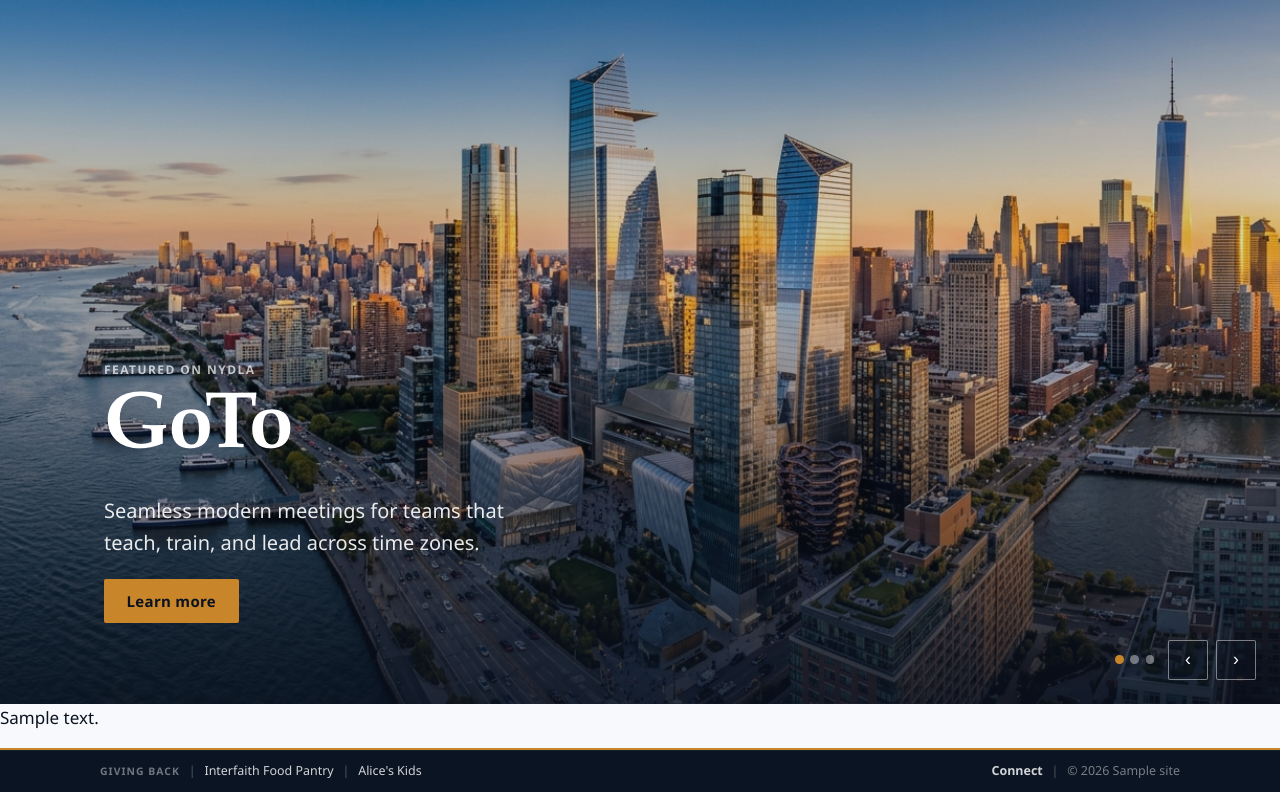
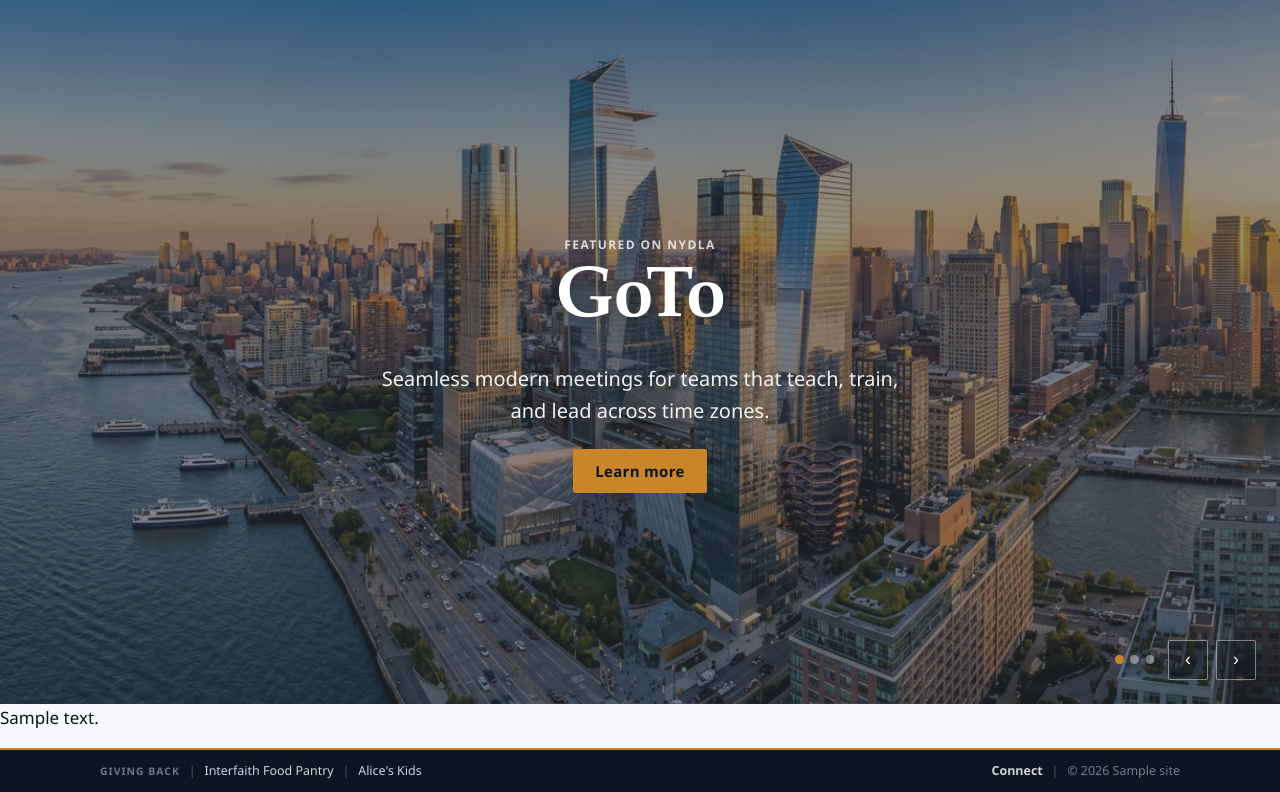
Before and after one commit to stratusstaff/nydla-wordpress, a WordPress theme: template front-page.php in a window 1280 px wide. Shown: the part 150-942 px from the top of the page. Run offline with PHP 8.4 and a stand-in for WordPress, Linux system fonts and the light colour scheme; the site name, menu and one post (Sample post) are stand-ins, and other content is empty; some libraries are stand-ins or nearby versions.

Commit message:
Carousel: static skyline backdrop + grey overlay; slides are content only
Match nydla.org — one shared backdrop, per-slide main image/title/text/CTA. Soft-migrate old full-bleed slide images.

```diff
--- a/assets/css/main.css
+++ b/assets/css/main.css
@@ -1287,7 +1287,7 @@ p {
 	margin-right: 0;
 }
 
-/* Hero carousel */
+/* Hero carousel — static backdrop (nydla.org pattern); slides = main image + copy */
 .nydla-carousel {
 	position: relative;
 	isolation: isolate;
@@ -1299,7 +1299,32 @@ p {
 	max-width: 100%;
 }
 
+.nydla-carousel__backdrop {
+	position: absolute;
+	inset: 0;
+	z-index: 0;
+	pointer-events: none;
+}
+
+.nydla-carousel__backdrop img {
+	width: 100%;
+	height: 100%;
+	object-fit: cover;
+	object-position: 52% 38%;
+}
+
+.nydla-carousel__overlay {
+	position: absolute;
+	inset: 0;
+	z-index: 1;
+	pointer-events: none;
+	/* Grey translucent wash — kills brightness so slide copy stays readable */
+	background: rgba(48, 54, 62, 0.52);
+}
+
 .nydla-carousel__track {
+	position: relative;
+	z-index: 2;
 	display: flex;
 	width: 100%;
 	transition: transform 0.55s var(--nydla-ease);
@@ -1313,60 +1338,63 @@ p {
 	max-width: 100%;
 	min-height: min(88vh, 46rem);
 	display: grid;
-	align-items: end;
+	align-items: center;
+	justify-items: center;
 	box-sizing: border-box;
-}
-
-.nydla-carousel__media {
-	position: absolute;
-	inset: 0;
-	z-index: 0;
-}
-
-.nydla-carousel__media img {
-	width: 100%;
-	height: 100%;
-	object-fit: cover;
-	/* Ann pick: aerial Hudson Yards — keep skyline weight mid-frame, sky above for air */
-	object-position: 52% 38%;
-}
-
-.nydla-carousel__media::after {
-	content: "";
-	position: absolute;
-	inset: 0;
-	background:
-		linear-gradient(180deg, rgba(11, 18, 32, 0.28) 0%, rgba(11, 18, 32, 0.12) 42%, rgba(11, 18, 32, 0.82) 100%);
+	padding: var(--nydla-space-xxl) var(--nydla-space-md) 4.5rem;
+}
+
+.nydla-carousel__inner {
+	width: 100%;
+	max-width: min(42rem, 100%);
+	text-align: center;
+}
+
+.nydla-carousel__main {
+	margin: 0 auto 1.35rem;
+	max-width: min(36rem, 100%);
+}
+
+.nydla-carousel__main img {
+	display: block;
+	width: auto;
+	max-width: 100%;
+	max-height: 9.5rem;
+	height: auto;
+	margin-inline: auto;
+	object-fit: contain;
+	filter: drop-shadow(0 8px 24px rgba(0, 0, 0, 0.35));
 }
 
 .nydla-carousel__copy {
-	position: relative;
-	z-index: 1;
-	max-width: var(--nydla-wide);
-	width: 100%;
 	margin-inline: auto;
-	padding: var(--nydla-space-xxl) var(--nydla-space-md) var(--nydla-space-xl);
 }
 
 .nydla-carousel .nydla-eyebrow {
-	color: rgba(255, 255, 255, 0.7);
+	color: rgba(255, 255, 255, 0.78);
 }
 
 .nydla-carousel__brand {
 	font-family: var(--nydla-font-display);
-	font-size: clamp(2.6rem, 7vw, 5rem);
+	font-size: clamp(2.4rem, 6.5vw, 4.5rem);
 	font-weight: 600;
 	letter-spacing: -0.02em;
 	line-height: 0.95;
-	margin: 0 0 0.35em;
+	margin: 0 0 0.4em;
 	color: var(--nydla-white);
+	text-shadow: 0 2px 18px rgba(0, 0, 0, 0.35);
 }
 
 .nydla-carousel__text {
-	max-width: 28rem;
-	margin: 0 0 1.25rem;
+	max-width: 34rem;
+	margin: 0 auto 1.35rem;
 	font-size: clamp(1.05rem, 2vw, 1.25rem);
-	color: rgba(255, 255, 255, 0.9);
+	color: rgba(255, 255, 255, 0.92);
+	text-shadow: 0 1px 12px rgba(0, 0, 0, 0.3);
+}
+
+.nydla-carousel__cta {
+	margin: 0;
 }
 
 .nydla-carousel__controls {
--- a/functions.php
+++ b/functions.php
@@ -9,7 +9,7 @@ if ( ! defined( 'ABSPATH' ) ) {
 	exit;
 }
 
-define( 'NYDLA_WP_VERSION', '1.4.2' );
+define( 'NYDLA_WP_VERSION', '1.4.3' );
 define( 'NYDLA_WP_DIR', get_template_directory() );
 define( 'NYDLA_WP_URI', get_template_directory_uri() );
 
--- a/inc/customizer.php
+++ b/inc/customizer.php
@@ -446,6 +446,7 @@ function nydla_wp_rest_theme_mod_keys() {
 		'nydla_show_giving',
 		'nydla_show_social',
 		'nydla_partner_slide_count',
+		'nydla_partner_backdrop',
 		'nydla_partner_1_image',
 		'nydla_partner_2_image',
 		'nydla_partner_3_image',
--- a/style.css
+++ b/style.css
@@ -4,7 +4,7 @@ Theme URI: https://nydla.com
 Author: Bez Leda Studios
 Author URI: https://bezledastudios.com/
 Description: Theme for NYDLA (New York Distance Learning Association) — NYDLA.com and future NYDLA.biz sponsor mini-sites. Block patterns + classic PHP templates. Skyline-first, fast by default.
-Version: 1.4.2
+Version: 1.4.3
 Requires at least: 6.4
 Tested up to: 6.7
 Requires PHP: 8.0
--- a/template-parts/partner-carousel.php
+++ b/template-parts/partner-carousel.php
@@ -1,16 +1,30 @@
 <?php
 /**
  * Home Page-1 partner carousel (Customizer-driven).
+ * Static skyline backdrop; slides carry main image + title + text + CTA only.
  *
  * @package Nydla_Wordpress
  */
 
-$slides = nydla_wp_get_partner_slides();
+$slides   = nydla_wp_get_partner_slides();
+$backdrop = nydla_wp_partner_backdrop();
 if ( empty( $slides ) ) {
 	return;
 }
 ?>
 <section class="nydla-bleed nydla-carousel" data-nydla-carousel aria-roledescription="carousel" aria-label="<?php esc_attr_e( 'Featured partners', 'nydla-wordpress' ); ?>">
+	<div class="nydla-carousel__backdrop" aria-hidden="true">
+		<img
+			src="<?php echo esc_url( $backdrop ); ?>"
+			alt=""
+			width="1920"
+			height="800"
+			decoding="async"
+			fetchpriority="high"
+		>
+	</div>
+	<div class="nydla-carousel__overlay" aria-hidden="true"></div>
+
 	<div class="nydla-carousel__track" data-nydla-carousel-track>
 		<?php foreach ( $slides as $index => $slide ) : ?>
 			<article
@@ -18,16 +32,17 @@ if ( empty( $slides ) ) {
 				data-nydla-carousel-slide
 				aria-hidden="<?php echo 0 === $index ? 'false' : 'true'; ?>"
 			>
-				<div class="nydla-carousel__media">
+				<div class="nydla-carousel__inner">
+					<?php if ( ! empty( $slide['image'] ) ) : ?>
+						<div class="nydla-carousel__main">
 							<img
 								src="<?php echo esc_url( $slide['image'] ); ?>"
 								alt=""
-						width="1920"
-						height="800"
+								loading="<?php echo 0 === $index ? 'eager' : 'lazy'; ?>"
 								decoding="async"
-						<?php echo 0 === $index ? 'fetchpriority="high"' : 'loading="lazy"'; ?>
 							>
 						</div>
+					<?php endif; ?>
 					<div class="nydla-carousel__copy">
 						<p class="nydla-eyebrow"><?php esc_html_e( 'Featured on NYDLA', 'nydla-wordpress' ); ?></p>
 						<h2 class="nydla-carousel__brand"><?php echo esc_html( $slide['title'] ); ?></h2>
@@ -35,12 +50,13 @@ if ( empty( $slides ) ) {
 							<p class="nydla-carousel__text"><?php echo esc_html( $slide['text'] ); ?></p>
 						<?php endif; ?>
 						<?php if ( $slide['cta_label'] && $slide['cta_url'] ) : ?>
-						<p>
+							<p class="nydla-carousel__cta">
 								<a class="nydla-btn nydla-btn--amber" href="<?php echo esc_url( $slide['cta_url'] ); ?>">
 									<?php echo esc_html( $slide['cta_label'] ); ?>
 								</a>
 							</p>
 						<?php endif; ?>
+					</div>
 				</div>
 			</article>
 		<?php endforeach; ?>
```
Also changed, not shown: inc/customizer-partner-carousel.php (+71 -13 lines). Lines whose indentation alone changed are shown as unchanged.
